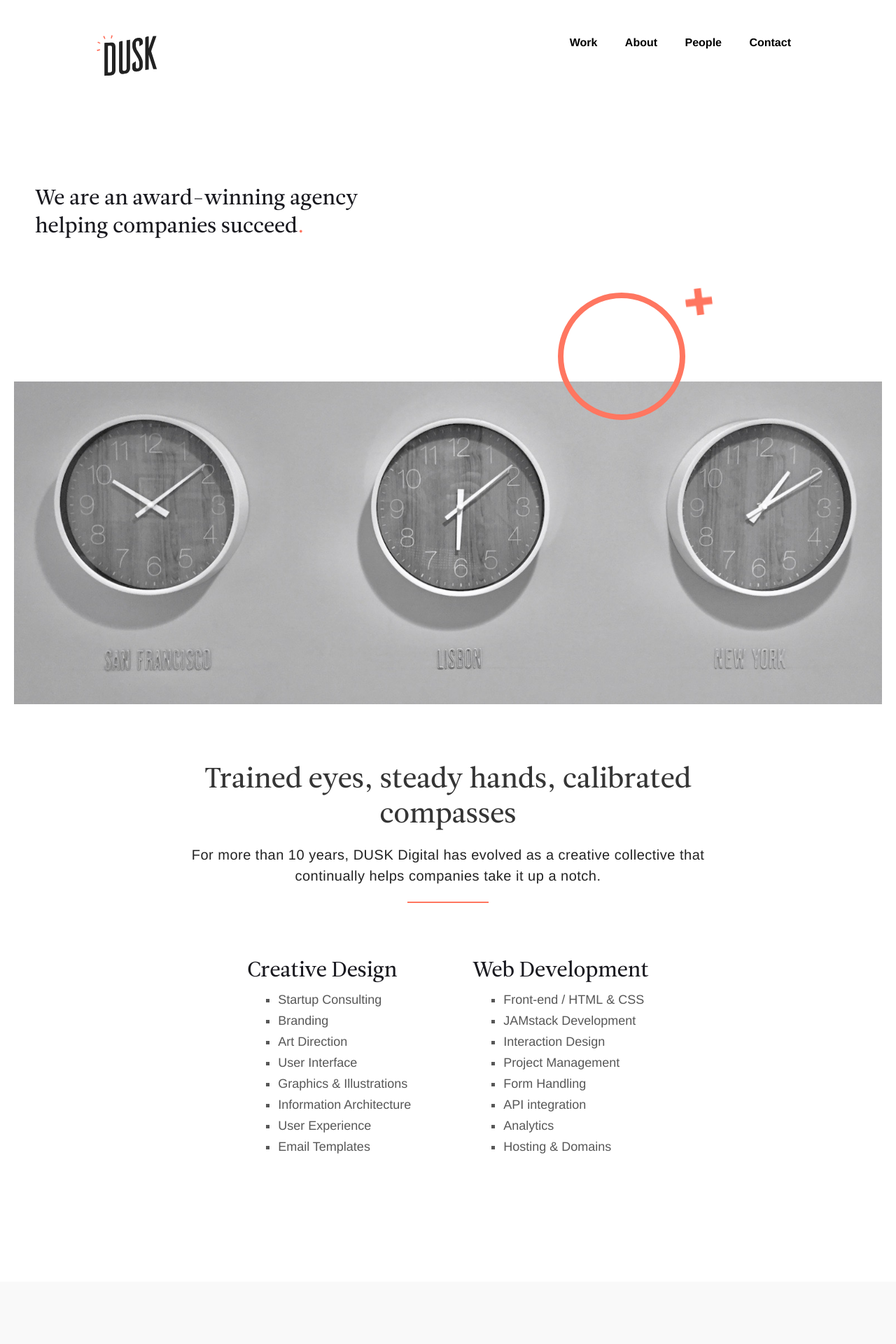
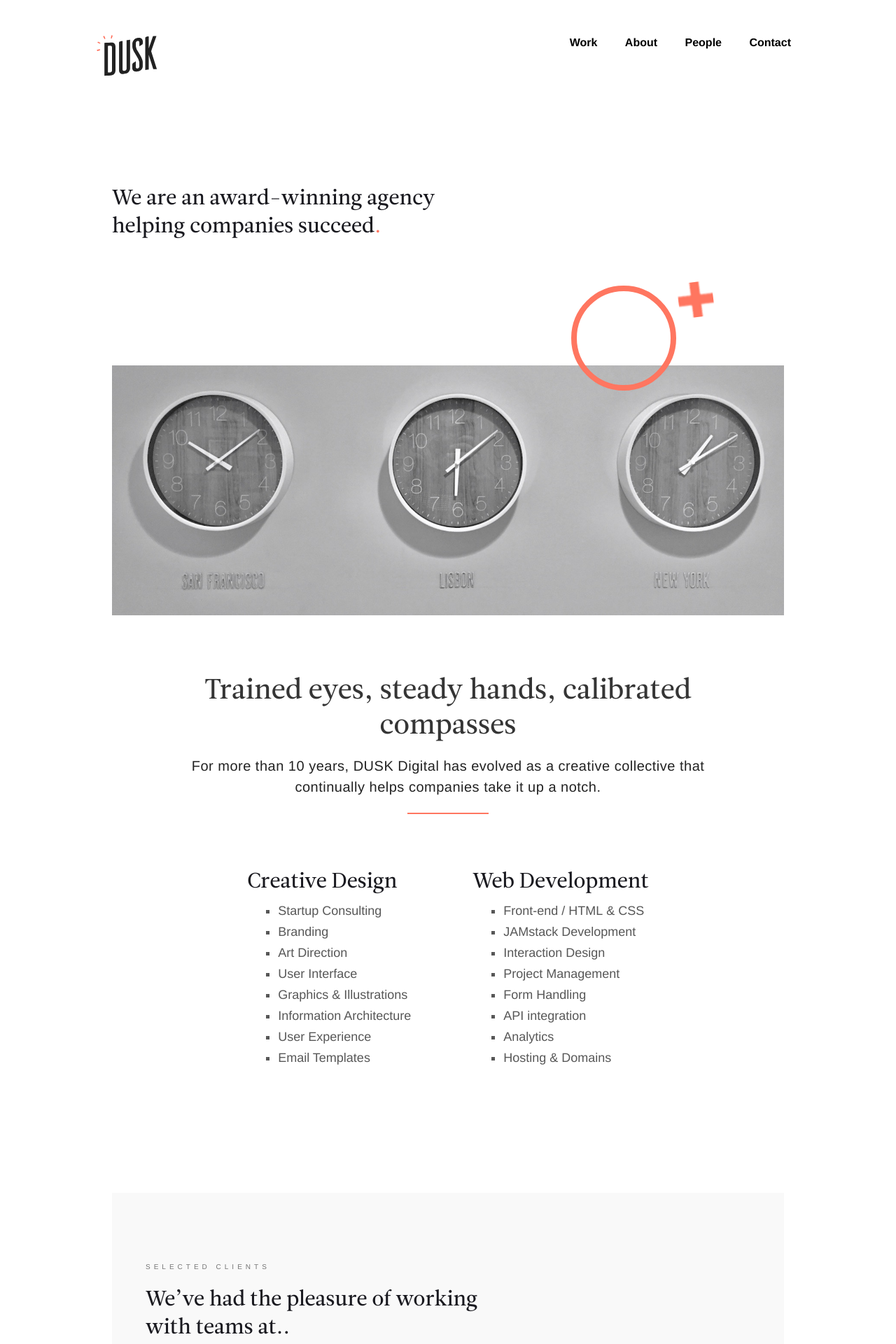
Before and after one commit to mountainbug95/6point0_jekyll, a Jekyll site: the page built from pages/about.html, in a window 1280 px wide. Shown: the top 1920 px of the page at 70% size. Built offline with Jekyll 4.4.1, drawn with Linux system fonts in a browser that asks for light colours.

Commit message:
fixed the allingment and left and right margins of elements in the about page

```diff
--- a/assets/css/about-style.css
+++ b/assets/css/about-style.css
@@ -90,7 +90,7 @@
     }
 }
 
-/*tagline font scaling*/
+/*tagline font scaling
 @media screen and (min-width: 800px) {
     .tagline{
         margin-left: 50px;
@@ -114,8 +114,8 @@
 /*END FONT SCALING*/
 
 .tagline{
-    margin-left: 50px;
-    margin-right: 50px;
+    /*margin-left: 50px;
+    margin-right: 50px;*/
     max-width: 500px;
 }
 
@@ -127,14 +127,26 @@
 /*Time ref circle scaling*/
 @media screen and (min-width: 980px){
     .time-circle{
-        width: 182px;
-        height: 182px;
+        width: 150px;
+        height: 150px;
         border-width: 8px;
     }
 
     .time-ref{
-        margin-bottom: -4.5%;
-        margin-right: 16%;
+        position: absolute;
+        bottom: 90%;
+        right: 16%;
+    }
+
+    .time-ref img{
+        position: absolute;
+        right: -35%;
+        width: 50px;
+        height: 50px;
+    }
+
+    .img-container{
+        margin-top: 180px;
     }
 }
 @media screen and (max-width: 980px){
@@ -145,8 +157,20 @@
     }
 
     .time-ref{
-        margin-bottom: -4.5%;
-        margin-right: 18%;
+        position: absolute;
+        bottom: 90%;
+        right: 18%;
+    }
+
+    .time-ref img{
+        position: absolute;
+        right: -35%;
+        width: 40px;
+        height: 40px;
+    }
+
+    .img-container{
+        margin-top: 100px;
     }
 }
 @media screen and (max-width: 768px){
@@ -157,8 +181,19 @@
     }
 
     .time-ref{
-        margin-bottom: -2%;
+        position: absolute;
+        bottom: 92.5%;
         margin-right: 5%;
+    }
+
+    .time-ref img{
+        position: absolute;
+        right: -35%;
+        width: 17px;
+        height: 17px;
+    }
+    .img-container{
+        margin-top: 60px;
     }
 }
 /*-----------------------*/
@@ -172,26 +207,22 @@
 .time-ref img{
     animation: rotate-img  20s linear infinite;
     float: right;
-    position: relative;
-    right: 20%;
-    top: 0%;
-    width: 3vw;
-    height: 3vw;
 }
 
 .time-circle{
     margin-top: 3%;
     display: inline-block;
     float: right;
-    position: relative;
-    right: 20%;
+
     border-radius: 50%;
     border-style: solid;
     border-color: #ff7660;
 }
 
 .img-container{
-    margin-left: 20px;
+    position: relative;
+    max-width: 100%;
+   /* margin-left: 20px;
     margin-right: 20px;
     /*margin-top: 100px;
     margin-bottom: 75px;*/
@@ -202,13 +233,11 @@
 }
 
 /*pitch-container font scaling*/
-@media screen and (min-width: 1000px) {
-}
 @media screen and (max-width: 1000px) {
     .pitch-container h1{
         text-align: left;
-        padding-right: 20px;
-        padding-left: 20px;
+        /*padding-right: 20px;
+        padding-left: 20px;*/
     }
     .pitch-container h3{
         text-align: left;
@@ -253,16 +282,18 @@
 }
 
 /*services-container scaling*/
-@media screen and (min-width: 1000px) {
+@media screen and (min-width: 1040px) {
     .services-container div{
+        display: inline-block;
         margin-left: 40px;
         margin-right: 40px;
     }
 }
-@media screen and (max-width: 1000px) {
+@media screen and (max-width: 1040px) {
     .services-container div{
-        margin-left: 20px;
-        margin-right: 20px;
+        display: block;
+        margin-left: 0;
+        margin-right: 0;
     }
 }
 /*END FONT SCALING*/
@@ -275,7 +306,7 @@
 }
 
 .services-container div{
-    display: inline-block;
+
     text-align: left;
 }
 
@@ -293,7 +324,8 @@
     color: #575757;
     font-weight: 300;
     line-height: 26px;
-    font-size: 18px
+    font-size: 18px;
+    white-space: normal;
 }
 
 .selected-clients-container{
@@ -352,3 +384,15 @@
     margin-left: 5%;
     margin-right: 5%;
 }
+
+/*alter the max width of the content container for the about page*/
+@media screen and (min-width: 768px){
+    .content-container{
+        max-width: 75%;
+    }
+}
+@media screen and (max-width: 768px){
+    .content-container{
+        max-width: 90%;
+    }
+}
```
